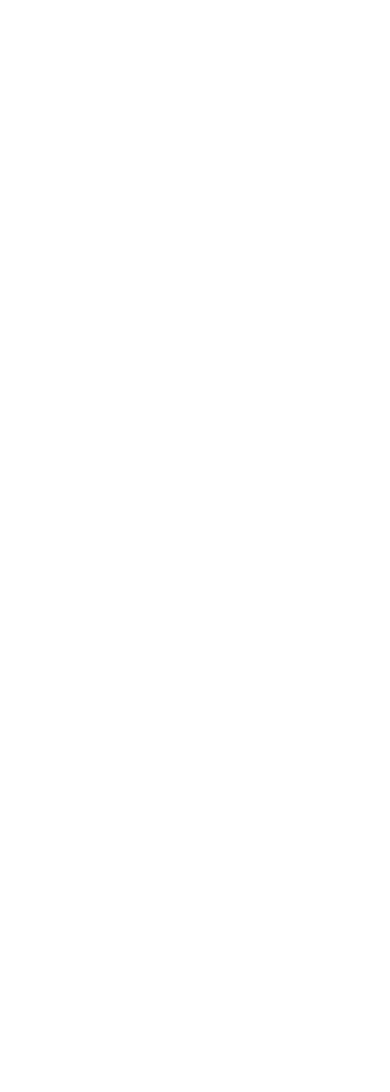
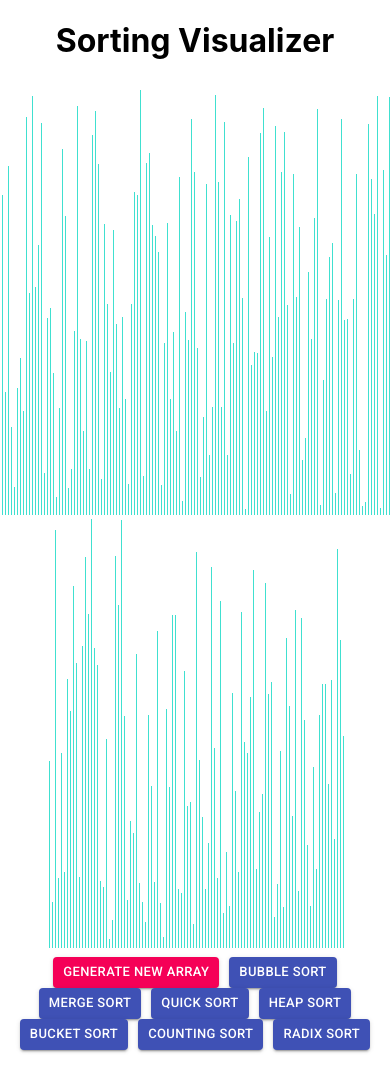
Before and after one commit to yashpatel20/sorting-visualizer, a React (Create React App) app: page / in a window 390 px wide. Shown: the top 1092 px of the page. After the commit the page ends 1055 px from the top, so only its background shows below. Built offline with nearby package versions, Linux system fonts and the light colour scheme.

Commit message:
added css and made it better for mobile

```diff
--- a/package.json
+++ b/package.json
@@ -3,6 +3,7 @@
   "version": "0.1.0",
   "private": true,
   "dependencies": {
+    "@material-ui/core": "^4.9.5",
     "@testing-library/jest-dom": "^4.2.4",
     "@testing-library/react": "^9.4.1",
     "@testing-library/user-event": "^7.2.1",
--- a/src/App.css
+++ b/src/App.css
@@ -1,3 +1,3 @@
-.App{
+.App {
   text-align: center;
 }
--- a/src/App.js
+++ b/src/App.js
@@ -1,10 +1,11 @@
-import React from 'react';
-import './App.css';
-import SortingVisualizer from './SortingVisualizer'
+import React from "react";
+import "./App.css";
+import SortingVisualizer from "./SortingVisualizer";
 
 function App() {
   return (
     <div className="App">
+      <h1>Sorting Visualizer</h1>
       <SortingVisualizer />
     </div>
   );
--- a/src/SortingVisualizer.css
+++ b/src/SortingVisualizer.css
@@ -1,20 +1,25 @@
-.array-container{
-    margin-top: 30px;
-    width: 100%;
-    height: 100%;
-
+.array-container {
+  margin-top: 30px;
+  width: 100%;
+  height: 100%;
 }
 
-.array-bar{
-    background-color: turquoise;
-    display: inline-block;
-
+.buttons {
+  margin-top: 5px;
+  margin-bottom: 5px;
 }
 
-.generateArray{
-    margin: 4px 4px 4px 4px;
+.array-bar {
+  background-color: turquoise;
+  display: inline-block;
 }
 
-.sort{
-    margin: 4px 4px 4px 4px;
+.generateArray {
+  padding: 5px;
 }
+
+.sort {
+  padding: 5px;
+  margin-top: 2px;
+  margin-bottom: 2px;
+}
--- a/src/SortingVisualizer.js
+++ b/src/SortingVisualizer.js
@@ -1,76 +1,79 @@
-import React,{useState, useEffect} from 'react'
-import './SortingVisualizer.css'
-import getMergeSortAnimations from './SortingAlgorithms/getMergeSortAnimations'
-import getBubbleSortAnimations from './SortingAlgorithms/getBubbleSortAnimations'
-import getQuickSortAnimations from './SortingAlgorithms/getQuickSortAnimations'
-import getHeapSortAnimations from './SortingAlgorithms/getHeapSortAnimations'
+import React, { useState, useEffect } from "react";
+import "./SortingVisualizer.css";
+import getMergeSortAnimations from "./SortingAlgorithms/getMergeSortAnimations";
+import getBubbleSortAnimations from "./SortingAlgorithms/getBubbleSortAnimations";
+import getQuickSortAnimations from "./SortingAlgorithms/getQuickSortAnimations";
+import getHeapSortAnimations from "./SortingAlgorithms/getHeapSortAnimations";
+import Button from "@material-ui/core/Button";
 
 // Change this value for the speed of the animations.
-const ANIMATION_SPEED_MS = 2
+let ANIMATION_SPEED_MS = 2;
 
 // Change this value for the number of bars (value) in the array.
-const NUMBER_OF_ARRAY_BARS = 400
-
+let NUMBER_OF_ARRAY_BARS;
+if (window.screen.width < 400) {
+  NUMBER_OF_ARRAY_BARS = 30;
+  ANIMATION_SPEED_MS = 10;
+} else NUMBER_OF_ARRAY_BARS = window.screen.width / 3.5;
 
 // This is the main color of the array bars.
-const PRIMARY_COLOR = 'turquoise'
+const PRIMARY_COLOR = "turquoise";
 
 // This is the color of array bars that are being compared throughout the animations.
-const SECONDARY_COLOR = 'red'
+const SECONDARY_COLOR = "red";
 
-function randomIntFromInterval(min,max){
-    return Math.floor(Math.random()*(max-min+1)+min)
+function randomIntFromInterval(min, max) {
+  return Math.floor(Math.random() * (max - min + 1) + min);
 }
 
-function resetArray(){
-    const randomArr = []
-    for(let i=0;i<NUMBER_OF_ARRAY_BARS;i++){
-        randomArr.push(randomIntFromInterval(5,730))
+function resetArray(len) {
+  const randomArr = [];
+  for (let i = 0; i < NUMBER_OF_ARRAY_BARS; i++) {
+    randomArr.push(randomIntFromInterval(5, len));
   }
-    return randomArr
+  return randomArr;
 }
 
-function SortingVisualizer(){
-
-    const [arr,setArr] = useState([])
-
-    useEffect(()=>{
-        const randomArr = resetArray()
-        setArr(randomArr)
-    },[])
+function SortingVisualizer() {
+  const [arr, setArr] = useState([]);
+  useEffect(() => {
+    let len = window.screen.height / 1.4;
+    const randomArr = resetArray(len);
+    setArr(randomArr);
+  }, []);
 
   //sorting algoirthms
   const bubbleSort = () => {
-        const animations = getBubbleSortAnimations(arr)
-        for(let i=0;i<animations.length;i++){
-            const arrayBars = document.getElementsByClassName('array-bar')
-            const isColorChange = (i%3!==2)
-            if(isColorChange){
-                const [barOneIdx,barTwoIdx] = animations[i]
-                const barOneStyle = arrayBars[barOneIdx].style
-                const barTwoStyle = arrayBars[barTwoIdx].style
-                const color = i%3==0 ? SECONDARY_COLOR : PRIMARY_COLOR
-                setTimeout(()=>{
-                    barOneStyle.backgroundColor = color
-                    barTwoStyle.backgroundColor = color
-                },i*ANIMATION_SPEED_MS)
-            }else{
-                setTimeout(()=>{
-                    const bar = animations[i]
-                    const barOneStyle = arrayBars[bar[0]].style
-                    const barTwoStyle = arrayBars[bar[2]].style
-                    barOneStyle.height = `${bar[1]}px`
-                    barTwoStyle.height = `${bar[3]}px`
-                },i*ANIMATION_SPEED_MS)
+    const animations = getBubbleSortAnimations(arr);
+    for (let i = 0; i < animations.length; i++) {
+      const arrayBars = document.getElementsByClassName("array-bar");
+      const isColorChange = i % 3 !== 2;
+      if (isColorChange) {
+        const [barOneIdx, barTwoIdx] = animations[i];
+        const barOneStyle = arrayBars[barOneIdx].style;
+        const barTwoStyle = arrayBars[barTwoIdx].style;
+        const color = i % 3 == 0 ? SECONDARY_COLOR : PRIMARY_COLOR;
+        setTimeout(() => {
+          barOneStyle.backgroundColor = color;
+          barTwoStyle.backgroundColor = color;
+        }, i * ANIMATION_SPEED_MS);
+      } else {
+        setTimeout(() => {
+          const bar = animations[i];
+          const barOneStyle = arrayBars[bar[0]].style;
+          const barTwoStyle = arrayBars[bar[2]].style;
+          barOneStyle.height = `${bar[1]}px`;
+          barTwoStyle.height = `${bar[3]}px`;
+        }, i * ANIMATION_SPEED_MS);
       }
     }
-    }
+  };
 
   const mergeSort = () => {
     const animations = getMergeSortAnimations(arr);
-        for(let i=0;i<animations.length;i++){
-            const arrayBars = document.getElementsByClassName('array-bar')
-            const isColorChange = (i%3 !== 2)
+    for (let i = 0; i < animations.length; i++) {
+      const arrayBars = document.getElementsByClassName("array-bar");
+      const isColorChange = i % 3 !== 2;
       if (isColorChange) {
         const [barOneIdx, barTwoIdx] = animations[i];
         const barOneStyle = arrayBars[barOneIdx].style;
@@ -84,103 +87,196 @@
         setTimeout(() => {
           const [barOneIdx, newHeight] = animations[i];
           const barOneStyle = arrayBars[barOneIdx].style;
-                  barOneStyle.height = `${newHeight}px`
+          barOneStyle.height = `${newHeight}px`;
         }, i * ANIMATION_SPEED_MS);
       }
     }
-    }
+  };
 
   const quickSort = () => {
-        const animations = getQuickSortAnimations(arr)
-        for(let i=0;i<animations.length;i++){
-            const arrayBars = document.getElementsByClassName('array-bar')
-            const isColorChange = (animations[i].length === 3 )
-            if(isColorChange){
-                const [barOneIdx,barTwoIdx] = animations[i]
-                const barOneStyle = arrayBars[barOneIdx].style
-                const barTwoStyle = arrayBars[barTwoIdx].style
-                const color = animations[i][2] ? SECONDARY_COLOR : PRIMARY_COLOR
+    const animations = getQuickSortAnimations(arr);
+    for (let i = 0; i < animations.length; i++) {
+      const arrayBars = document.getElementsByClassName("array-bar");
+      const isColorChange = animations[i].length === 3;
+      if (isColorChange) {
+        const [barOneIdx, barTwoIdx] = animations[i];
+        const barOneStyle = arrayBars[barOneIdx].style;
+        const barTwoStyle = arrayBars[barTwoIdx].style;
+        const color = animations[i][2] ? SECONDARY_COLOR : PRIMARY_COLOR;
         setTimeout(() => {
           barOneStyle.backgroundColor = color;
           barTwoStyle.backgroundColor = color;
         }, i * ANIMATION_SPEED_MS);
-            }else{
+      } else {
         setTimeout(() => {
-                    const bar = animations[i]
-                    const barOneStyle = arrayBars[bar[0]].style
-                    const barTwoStyle = arrayBars[bar[2]].style
-                    barOneStyle.height = `${bar[1]}px`
-                    barTwoStyle.height = `${bar[3]}px`
+          const bar = animations[i];
+          const barOneStyle = arrayBars[bar[0]].style;
+          const barTwoStyle = arrayBars[bar[2]].style;
+          barOneStyle.height = `${bar[1]}px`;
+          barTwoStyle.height = `${bar[3]}px`;
         }, i * ANIMATION_SPEED_MS);
       }
-
     }
-    }
-
+  };
 
   const heapSort = () => {
-        const animations = getHeapSortAnimations(arr)
-        for(let i=0;i<animations.length;i++){
-            const arrayBars = document.getElementsByClassName('array-bar')
-            const isColorChange = (animations[i].length === 3 )
-            if(isColorChange){
-                const [barOneIdx,barTwoIdx] = animations[i]
-                const barOneStyle = arrayBars[barOneIdx].style
-                const barTwoStyle = arrayBars[barTwoIdx].style
-                const color = animations[i][2] ? SECONDARY_COLOR : PRIMARY_COLOR
+    const animations = getHeapSortAnimations(arr);
+    for (let i = 0; i < animations.length; i++) {
+      const arrayBars = document.getElementsByClassName("array-bar");
+      const isColorChange = animations[i].length === 3;
+      if (isColorChange) {
+        const [barOneIdx, barTwoIdx] = animations[i];
+        const barOneStyle = arrayBars[barOneIdx].style;
+        const barTwoStyle = arrayBars[barTwoIdx].style;
+        const color = animations[i][2] ? SECONDARY_COLOR : PRIMARY_COLOR;
         setTimeout(() => {
           barOneStyle.backgroundColor = color;
           barTwoStyle.backgroundColor = color;
         }, i * ANIMATION_SPEED_MS);
-            }else{
+      } else {
         setTimeout(() => {
-                    const bar = animations[i]
-                    const barOneStyle = arrayBars[bar[0]].style
-                    const barTwoStyle = arrayBars[bar[2]].style
-                    barOneStyle.height = `${bar[1]}px`
-                    barTwoStyle.height = `${bar[3]}px`
+          const bar = animations[i];
+          const barOneStyle = arrayBars[bar[0]].style;
+          const barTwoStyle = arrayBars[bar[2]].style;
+          barOneStyle.height = `${bar[1]}px`;
+          barTwoStyle.height = `${bar[3]}px`;
         }, i * ANIMATION_SPEED_MS);
       }
+    }
+  };
 
-        }
+  const numWidth = Math.floor(window.screen.width / (arr.length * 3));
+  console.log("width: " + window.screen.width);
+  console.log("width: " + window.screen.height);
+  const width = `${numWidth}px`;
+  const numMargin =
+    arr.length < 5
+      ? 10
+      : arr.length < 8
+      ? 8
+      : arr.length < 11
+      ? 6
+      : arr.length < 20
+      ? 4
+      : arr.length < 50
+      ? 3.5
+      : arr.length < 100
+      ? 3
+      : arr.length < 130
+      ? 2.5
+      : 2;
+  const margin = `${numMargin}px`;
+
+  const arrVal = arr.map((value, idx) => (
+    <div
+      style={{
+        height: `${value}px`,
+        width: width,
+        marginLeft: margin,
+        marginRigh: margin
+      }}
+      className="array-bar"
+      key={idx}
+    ></div>
+  ));
+  return (
+    <div>
+      <div className="array-container">{arrVal}</div>
+      <div className="buttons">
+        <span className="generateArray">
+          <Button
+            variant="contained"
+            size="small"
+            color="secondary"
+            onClick={() => {
+              const randomArr = resetArray();
+              setArr(randomArr);
+              window.location.reload();
+            }}
+          >
+            Generate New Array
+          </Button>
+        </span>
+        <span className="sort">
+          <Button
+            variant="contained"
+            size="small"
+            color="primary"
+            className="sort"
+            onClick={bubbleSort}
+          >
+            Bubble Sort
+          </Button>
+        </span>
+        <span className="sort">
+          <Button
+            variant="contained"
+            size="small"
+            color="primary"
+            className="sort"
+            onClick={mergeSort}
+          >
+            Merge Sort
+          </Button>
+        </span>
+        <span className="sort">
+          <Button
+            variant="contained"
+            size="small"
+            color="primary"
+            className="sort"
+            onClick={quickSort}
+          >
+            Quick Sort
+          </Button>
+        </span>
+        <span className="sort">
+          <Button
+            variant="contained"
+            size="small"
+            color="primary"
+            className="sort"
+            onClick={heapSort}
+          >
+            Heap Sort
+          </Button>
+        </span>
+        <span className="sort">
+          <Button
+            variant="contained"
+            size="small"
+            color="primary"
+            className="sort"
+            onClick={heapSort}
+          >
+            Bucket Sort
+          </Button>
+        </span>
+        <span className="sort">
+          <Button
+            variant="contained"
+            size="small"
+            color="primary"
+            className="sort"
+            onClick={quickSort}
+          >
+            Counting Sort
+          </Button>
+        </span>
+        <span className="sort">
+          <Button
+            variant="contained"
+            size="small"
+            color="primary"
+            className="sort"
+            onClick={quickSort}
+          >
+            Radix Sort
+          </Button>
+        </span>
+      </div>
+    </div>
+  );
 }
 
-
-    const numWidth = Math.floor(window.screen.width / (arr.length * 3));
-    console.log("width: "+window.screen.width)
-    console.log("width: "+window.screen.height)
-    const width = `${numWidth}px`;
-    const numMargin = arr.length < 5 ?
-      10 : arr.length < 8 ?
-        8 : arr.length < 11 ?
-          6 : arr.length < 20 ?
-            4 : arr.length < 50 ?
-              3.5 : arr.length < 100 ?
-                3 : arr.length < 130 ?
-                  2.5 : 2;
-    const margin = `${numMargin}px`;
-
-    const arrVal = arr.map((value,idx) => <div style={{height: `${value}px`, width: width, marginLeft: margin, marginRigh: margin}} className="array-bar" key={idx}></div>)
-    return (
-        <div>
-        <div className="array-container">
-            {arrVal}
-        </div>
-            <div className='buttons'>
-                <button className='generateArray' onClick={()=>{
-                    const randomArr = resetArray()
-                    setArr(randomArr)
-                    window.location.reload()
-                }}>Generate New Array</button>
-                <button className='sort' onClick={bubbleSort}>Bubble Sort</button>
-                <button className='sort' onClick={mergeSort}>Merge Sort</button>
-                <button className='sort' onClick={quickSort}>Quick Sort</button>
-                <button className='sort' onClick={heapSort}>Heap Sort</button>
-                <button className='sort' onClick={quickSort}>Counting Sort</button>
-                <button className='sort' onClick={quickSort}>Radix Sort</button>
-            </div>
-         </div>
-    )
-}
-
-export default SortingVisualizer
+export default SortingVisualizer;
```
Also changed, not shown: public/index.html (+12 -0 lines), 1 other file (tests, documents, lock files or other folders). Lines whose indentation alone changed are shown as unchanged.
